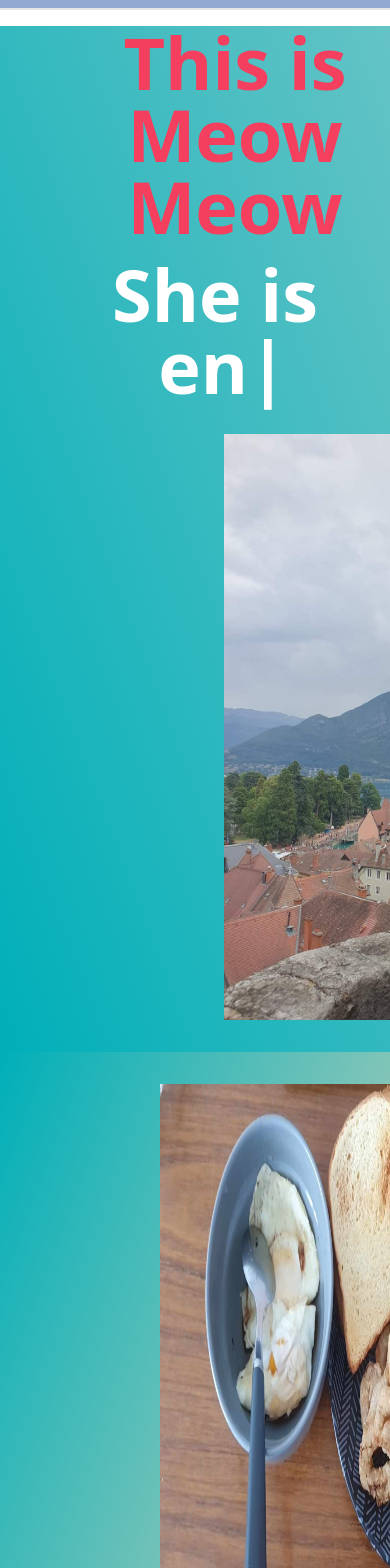
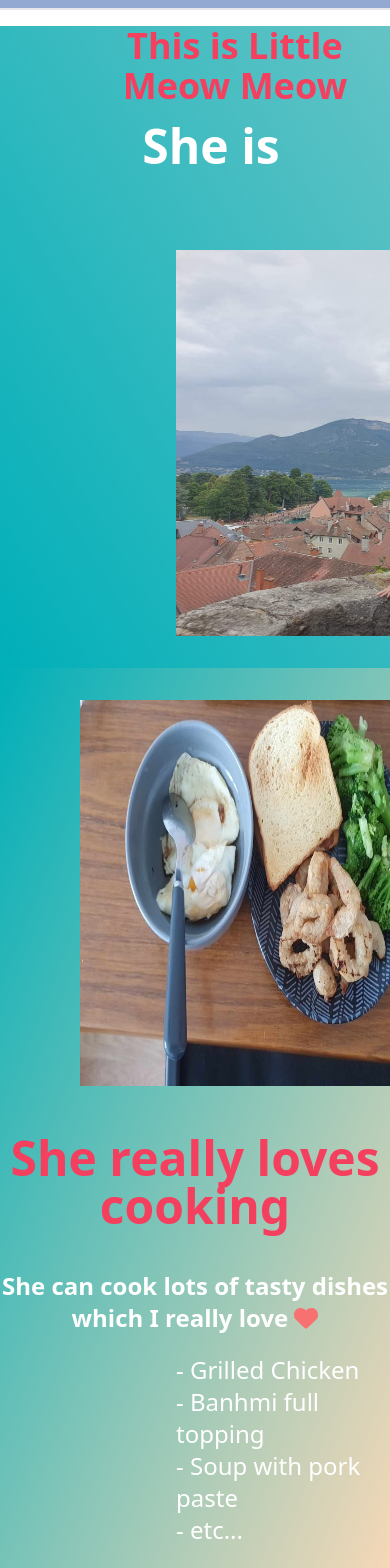
Before and after one commit to lhnguyenVP21/agiftforyou, a React (Create React App) app in the folder agiftforyou/: page /about-her in a window 390 px wide. Shown: the part 80-1648 px from the top of the page. Built offline with nearby package versions, Linux system fonts and the light colour scheme.

Commit message:
fix AboutHer Responsive

```diff
--- a/agiftforyou/package.json
+++ b/agiftforyou/package.json
@@ -3,6 +3,8 @@
   "version": "0.1.0",
   "private": true,
   "dependencies": {
+    "@fortawesome/free-solid-svg-icons": "^6.5.2",
+    "@fortawesome/react-fontawesome": "^0.2.0",
     "@testing-library/jest-dom": "^5.17.0",
     "@testing-library/react": "^13.4.0",
     "@testing-library/user-event": "^13.5.0",
--- a/agiftforyou/src/pages/AboutHer.jsx
+++ b/agiftforyou/src/pages/AboutHer.jsx
@@ -9,6 +9,8 @@ import food3 from '../images/food3.jpg';
 import food5 from '../images/food5.jpg';
 import food6 from '../images/food6.jpg';
 import { TypeAnimation } from 'react-type-animation'
+import { FontAwesomeIcon } from '@fortawesome/react-fontawesome';
+import { faHeart } from '@fortawesome/free-solid-svg-icons';
 const images = [food1, food2, food3, food5, food6];
 const AboutHer = () => {
 
@@ -30,27 +32,34 @@ const AboutHer = () => {
       <div className='md:grid md:grid-cols-2 sm:py-16'>
           <div className='mt-4 md:mt-0 text-left flex'>
               <div className='my-auto w-[1500px]'>
-                  <h2 className='text-7xl font-bold mb-4 ml-20 text-center text-rose-500'>This is Meow Meow</h2>
-                    <h1 className='text-white text-7xl font-extrabold text-center pl-14'>
-                      <h2 className='text-center pr-4'>She is</h2>
+                  <h2 className='text-4xl font-bold mb-4 ml-20 text-center text-rose-500'>This is Little Meow Meow</h2>
+                    <h1 className='text-white text-5xl font-extrabold text-center pl-14'>
+                      <h2 className='text-center pr-6'>She is</h2>
                       <TypeAnimation sequence={["18 + 4 years old",1500,"cute and pretty",1500,"energetic and lovely",1500]}wrapper='span' speed={50} repeat={Infinity}/>
                     </h1>
               </div>
           </div>
-          <img className='ml-56 rounded-3xl py-8 md:py-0 w-[550px] h-[650px]' src={herImg1} alt='/' />
+          <img className='ml-44 rounded-3xl py-8 md:py-0 w-[400px] h-[450px]' src={herImg1} alt='/' />
       </div>
     </div>
 
     <div className='max-w-full bg-gradient-to-br from-[#00AFB9] to-[#FED9B7]'>
       <div className='md:grid md:grid-cols-2 sm:py-16'>
-        <img className='ml-40 rounded-3xl py-8 md:py-0 w-[650px] h-[650px]' src={images[currentImageIndex]} alt={`food ${currentImageIndex + 1}`} />
+        <img className='ml-20 rounded-3xl py-8 md:py-0 w-[450px] h-[450px]' src={images[currentImageIndex]} alt={`food ${currentImageIndex + 1}`} />
         <div className='mt-4 md:mt-0 text-left flex'>
             <div className='my-auto w-[900px]'>
-                <h2 className='text-6xl font-bold mb-4 ml-8 text-center text-rose-500'>She loves cooking</h2>
+                <h2 className='text-5xl font-bold mb-4 text-center text-rose-500'>She really loves cooking</h2>
                 <br/>
-                <h1 className='text-white text-7xl font-extrabold text-center pl-14'>
-                    <TypeAnimation sequence={["Grilled chicken",2000,"Banhmi full topping",1600,"Soup with pork paste",1500,"Purple yam soup,... ",500,"Other delicious dishes",1000]} wrapper='span' speed={50} repeat={Infinity}/>
+                <h1 className='text-white font-semibold text-2xl text-center'>
+                  She can cook lots of tasty dishes which I really love <FontAwesomeIcon icon={faHeart} className='text-red-400' />
                 </h1>
+                <div className='text-2xl text-white py-5 pl-44'>
+                  <p>- Grilled Chicken</p>
+                  <p>- Banhmi full topping</p>
+                  <p>- Soup with pork paste</p>
+                  <p>- etc...</p>
+                </div>
+                <p className='text-rose-400 text-center text-2xl font-semibold'>Just hoping that one day that we can cook together <FontAwesomeIcon icon={faHeart} /></p>
             </div>
         </div>
       </div>
@@ -66,7 +75,7 @@ const AboutHer = () => {
                     </h1>
               </div>
           </div>
-          <img className='ml-56 rounded-3xl py-8 md:py-0 w-[550px] h-[650px]' src={herImg1} alt='/' />
+          <img className='ml-56 rounded-3xl py-8 md:py-0 w-[400px] h-[650px]' src={herImg1} alt='/' />
       </div>
     </div>
     <div><Footer/></div>
```
Also changed, not shown: 1 other file (tests, documents, lock files or other folders).
